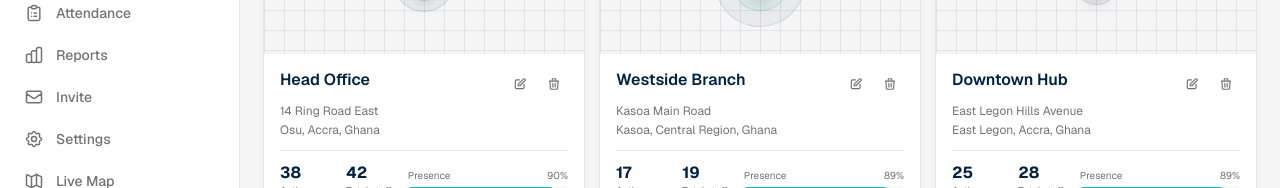
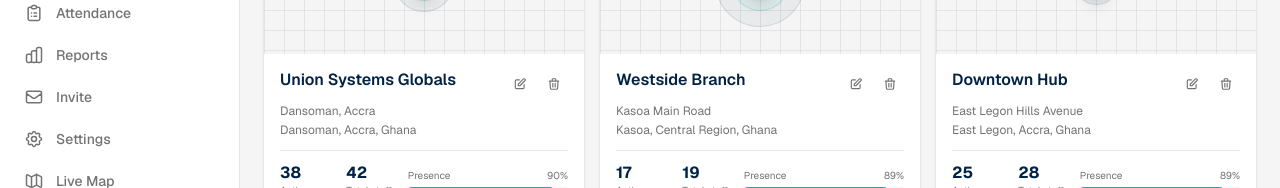
Before and after one commit to Cyrilkwashie/proximity-clocker, a Next.js app: page /dashboard/branches in a window 1280 px wide. Shown: the part 248-436 px from the top of the page. Built offline with nearby package versions, Linux system fonts and the light colour scheme.

Commit message:
feat: update branch details to reflect new location and employee data for Union Systems Globals

```diff
--- a/app/dashboard/branches/page.tsx
+++ b/app/dashboard/branches/page.tsx
@@ -27,7 +27,7 @@ type BranchEmployee = {
 };
 
 const initialBranches: Branch[] = [
-  { id: 1, name: "Head Office",     address: "14 Ring Road East",        city: "Osu, Accra",            country: "Ghana", lat: 5.5600, lng: -0.1750, radius: 100, employees: 42, active: 38, status: "active"   },
+  { id: 1, name: "Union Systems Globals", address: "Dansoman, Accra",      city: "Dansoman, Accra",       country: "Ghana", lat: 5.54940, lng: -0.23358, radius: 100, employees: 42, active: 38, status: "active"   },
   { id: 2, name: "Westside Branch", address: "Kasoa Main Road",          city: "Kasoa, Central Region", country: "Ghana", lat: 5.5187, lng: -0.4307, radius: 150, employees: 19, active: 17, status: "active"   },
   { id: 3, name: "Downtown Hub",    address: "East Legon Hills Avenue",  city: "East Legon, Accra",     country: "Ghana", lat: 5.6347, lng: -0.1483, radius: 75,  employees: 28, active: 25, status: "active"   },
   { id: 4, name: "Airport Desk",    address: "Airport City, Liberia Rd", city: "Airport Res., Accra",   country: "Ghana", lat: 5.6052, lng: -0.1668, radius: 200, employees: 13, active: 9,  status: "active"   },
--- a/app/dashboard/map/_components/MapClient.tsx
+++ b/app/dashboard/map/_components/MapClient.tsx
@@ -9,7 +9,7 @@ import "leaflet/dist/leaflet.css";
 
 // 5 branches across Greater Accra — auto-fit on load
 const branches = [
-  { id: 1, name: "Head Office",     address: "14 Ring Road East",        city: "Osu, Accra",            lat: 5.5600,  lng: -0.1750,  radius: 100, employees: 42, active: 38, status: "active"   },
+  { id: 1, name: "Union Systems Globals", address: "Dansoman, Accra",      city: "Dansoman, Accra",       lat: 5.54940, lng: -0.23358, radius: 100, employees: 42, active: 38, status: "active"   },
   { id: 2, name: "Westside Branch", address: "Kasoa Main Road",          city: "Kasoa, Central Region", lat: 5.5187,  lng: -0.4307,  radius: 150, employees: 19, active: 17, status: "active"   },
   { id: 3, name: "Downtown Hub",    address: "East Legon Hills Avenue",  city: "East Legon, Accra",     lat: 5.6347,  lng: -0.1483,  radius: 75,  employees: 28, active: 25, status: "active"   },
   { id: 4, name: "Airport Desk",    address: "Airport City, Liberia Rd", city: "Airport Res., Accra",   lat: 5.6052,  lng: -0.1668,  radius: 200, employees: 13, active: 9,  status: "active"   },
@@ -17,21 +17,21 @@ const branches = [
 ];
 
 const activePeople = [
-  // ── Head Office — Osu, Accra (5.5600, -0.1750 | r=100m) ──
-  { id: 1,  name: "Lena Vogel",       role: "HR Manager",    branch: "Head Office",     status: "late",  timeIn: "08:35 AM", lat: 5.56015, lng: -0.17485, drifted: false },
-  { id: 2,  name: "Priya Kumar",      role: "Developer",     branch: "Head Office",     status: "late",  timeIn: "09:15 AM", lat: 5.55985, lng: -0.17525, drifted: false },
-  { id: 3,  name: "Felix Nguyen",     role: "Security",      branch: "Head Office",     status: "valid", timeIn: "08:00 AM", lat: 5.56022, lng: -0.17465, drifted: false },
-  { id: 4,  name: "Rachel Kim",       role: "Operations",    branch: "Head Office",     status: "valid", timeIn: "08:10 AM", lat: 5.55992, lng: -0.17515, drifted: false },
-  { id: 5,  name: "Owen Brooks",      role: "Legal",         branch: "Head Office",     status: "valid", timeIn: "07:59 AM", lat: 5.56008, lng: -0.17492, drifted: false },
-  { id: 6,  name: "Marcus Reid",      role: "Engineer",      branch: "Head Office",     status: "valid", timeIn: "08:04 AM", lat: 5.55996, lng: -0.17505, drifted: false },
-  { id: 36, name: "Hana Mori",        role: "Accountant",    branch: "Head Office",     status: "valid", timeIn: "08:02 AM", lat: 5.56018, lng: -0.17472, drifted: false },
-  { id: 37, name: "Kwame Asante",     role: "IT Support",    branch: "Head Office",     status: "late",  timeIn: "09:08 AM", lat: 5.55978, lng: -0.17538, drifted: false },
-  { id: 38, name: "Yuki Tanaka",      role: "Admin",         branch: "Head Office",     status: "valid", timeIn: "07:55 AM", lat: 5.56003, lng: -0.17495, drifted: false },
-  { id: 39, name: "Leo Fernandes",    role: "Sales",         branch: "Head Office",     status: "valid", timeIn: "08:18 AM", lat: 5.56019, lng: -0.17470, drifted: false },
-  { id: 40, name: "Zara Ahmed",       role: "Compliance",    branch: "Head Office",     status: "late",  timeIn: "09:22 AM", lat: 5.55988, lng: -0.17520, drifted: false },
-  // Head Office — drifted
-  { id: 7,  name: "Dana Okafor",      role: "Finance",       branch: "Head Office",     status: "valid", timeIn: "07:58 AM", lat: 5.5650,  lng: -0.1680,  drifted: true  },
-  { id: 8,  name: "Tara Silva",       role: "Marketing",     branch: "Head Office",     status: "late",  timeIn: "09:20 AM", lat: 5.5542,  lng: -0.1822,  drifted: true  },
+  // ── Union Systems Globals — Dansoman, Accra (5.54940, -0.23358 | r=100m) ──
+  { id: 1,  name: "Lena Vogel",       role: "HR Manager",    branch: "Union Systems Globals", status: "late",  timeIn: "08:35 AM", lat: 5.54952, lng: -0.23345, drifted: false },
+  { id: 2,  name: "Priya Kumar",      role: "Developer",     branch: "Union Systems Globals", status: "late",  timeIn: "09:15 AM", lat: 5.54928, lng: -0.23372, drifted: false },
+  { id: 3,  name: "Felix Nguyen",     role: "Security",      branch: "Union Systems Globals", status: "valid", timeIn: "08:00 AM", lat: 5.54948, lng: -0.23342, drifted: false },
+  { id: 4,  name: "Rachel Kim",       role: "Operations",    branch: "Union Systems Globals", status: "valid", timeIn: "08:10 AM", lat: 5.54933, lng: -0.23365, drifted: false },
+  { id: 5,  name: "Owen Brooks",      role: "Legal",         branch: "Union Systems Globals", status: "valid", timeIn: "07:59 AM", lat: 5.54941, lng: -0.23354, drifted: false },
+  { id: 6,  name: "Marcus Reid",      role: "Engineer",      branch: "Union Systems Globals", status: "valid", timeIn: "08:04 AM", lat: 5.54936, lng: -0.23360, drifted: false },
+  { id: 36, name: "Hana Mori",        role: "Accountant",    branch: "Union Systems Globals", status: "valid", timeIn: "08:02 AM", lat: 5.54944, lng: -0.23344, drifted: false },
+  { id: 37, name: "Kwame Asante",     role: "IT Support",    branch: "Union Systems Globals", status: "late",  timeIn: "09:08 AM", lat: 5.54923, lng: -0.23376, drifted: false },
+  { id: 38, name: "Yuki Tanaka",      role: "Admin",         branch: "Union Systems Globals", status: "valid", timeIn: "07:55 AM", lat: 5.54939, lng: -0.23357, drifted: false },
+  { id: 39, name: "Leo Fernandes",    role: "Sales",         branch: "Union Systems Globals", status: "valid", timeIn: "08:18 AM", lat: 5.54946, lng: -0.23341, drifted: false },
+  { id: 40, name: "Zara Ahmed",       role: "Compliance",    branch: "Union Systems Globals", status: "late",  timeIn: "09:22 AM", lat: 5.54930, lng: -0.23369, drifted: false },
+  // Union Systems Globals — drifted
+  { id: 7,  name: "Dana Okafor",      role: "Finance",       branch: "Union Systems Globals", status: "valid", timeIn: "07:58 AM", lat: 5.5550,  lng: -0.2250,  drifted: true  },
+  { id: 8,  name: "Tara Silva",       role: "Marketing",     branch: "Union Systems Globals", status: "late",  timeIn: "09:20 AM", lat: 5.5430,  lng: -0.2430,  drifted: true  },
 
   // ── Westside Branch — Kasoa (5.5187, -0.4307 | r=150m) ──
   { id: 9,  name: "Sam Ford",         role: "Supervisor",    branch: "Westside Branch", status: "valid", timeIn: "07:55 AM", lat: 5.51882, lng: -0.43052, drifted: false },
@@ -89,31 +89,37 @@ const activePeople = [
   { id: 61, name: "Luca Ricci",       role: "Field Intern",  branch: "North Campus",    status: "late",  timeIn: "09:25 AM", lat: 5.6055,  lng: -0.2195,  drifted: true  },
 ];
 
-// Branches: HO=Osu  WB=Kasoa  DH=East Legon  AD=Airport Residential  NC=Achimota
+// Branches: HO=Union Systems Globals (Dansoman)  WB=Kasoa  DH=East Legon  AD=Airport Residential  NC=Achimota
 // In-transit drivers travel realistic Accra inter-area routes at road speed.
-// speed = ms per waypoint step.
+// speed = ms per waypoint step (calibrated: step distance ÷ road speed).
 const movingPeople = [
-  // Jake Warren: Osu → Tema via N2/Motorway (~30 km)
-  { id: 101, name: "Jake Warren",   role: "Delivery Driver",  branch: "Head Office",     timeIn: "08:10 AM", speed: 10000,
+  // Jake Warren: Union Systems Globals → Tema via Kaneshie / N2 Motorway (~28 km)
+  // avg step ~2.8 km, N2 highway ~60 km/h → 2.8 km ÷ 60 = 2.8 min ≈ 168 000 ms → 170 000 ms
+  { id: 101, name: "Jake Warren",   role: "Delivery Driver",  branch: "Union Systems Globals", timeIn: "08:10 AM", speed: 170000,
     route: [
-      { lat: 5.5600, lng: -0.1750 }, // Osu, Accra
-      { lat: 5.5680, lng: -0.1620 }, // Labadi / La
-      { lat: 5.5820, lng: -0.1450 }, // Teshie
-      { lat: 5.5980, lng: -0.1230 }, // Nungua
-      { lat: 5.6120, lng: -0.0950 }, // Baatsona / Spintex
-      { lat: 5.6300, lng: -0.0680 }, // Ashaiman border
-      { lat: 5.6480, lng: -0.0430 }, // Ashaiman
-      { lat: 5.6698, lng: -0.0177 }, // Tema Community 1  ← turnaround
-      { lat: 5.6480, lng: -0.0430 },
-      { lat: 5.6300, lng: -0.0680 },
-      { lat: 5.6120, lng: -0.0950 },
-      { lat: 5.5980, lng: -0.1230 },
-      { lat: 5.5820, lng: -0.1450 },
-      { lat: 5.5680, lng: -0.1620 },
+      { lat: 5.54940, lng: -0.23358 }, // Union Systems Globals, Dansoman
+      { lat: 5.55250, lng: -0.21500 }, // Kaneshie / Kwame Nkrumah Circle
+      { lat: 5.56000, lng: -0.19000 }, // La Motorway entry
+      { lat: 5.56800, lng: -0.16200 }, // Labadi / La
+      { lat: 5.58200, lng: -0.14500 }, // Teshie
+      { lat: 5.59800, lng: -0.12300 }, // Nungua
+      { lat: 5.61200, lng: -0.09500 }, // Baatsona / Spintex
+      { lat: 5.63000, lng: -0.06800 }, // Ashaiman border
+      { lat: 5.64800, lng: -0.04300 }, // Ashaiman
+      { lat: 5.66980, lng: -0.01770 }, // Tema Community 1  ← turnaround
+      { lat: 5.64800, lng: -0.04300 },
+      { lat: 5.63000, lng: -0.06800 },
+      { lat: 5.61200, lng: -0.09500 },
+      { lat: 5.59800, lng: -0.12300 },
+      { lat: 5.58200, lng: -0.14500 },
+      { lat: 5.56800, lng: -0.16200 },
+      { lat: 5.56000, lng: -0.19000 },
+      { lat: 5.55250, lng: -0.21500 },
     ] },
 
   // Rami Haddad: Kasoa → Accra Central via N1 (~30 km)
-  { id: 102, name: "Rami Haddad",   role: "Field Driver",     branch: "Westside Branch", timeIn: "08:30 AM", speed: 11000,
+  // avg step ~4.1 km, N1 ~60 km/h → 4.1 km ÷ 60 = 4.1 min ≈ 246 000 ms → 250 000 ms
+  { id: 102, name: "Rami Haddad",   role: "Field Driver",     branch: "Westside Branch", timeIn: "08:30 AM", speed: 250000,
     route: [
       { lat: 5.5187, lng: -0.4307 }, // Kasoa
       { lat: 5.5270, lng: -0.3900 }, // Weija Junction
@@ -131,8 +137,9 @@ const movingPeople = [
       { lat: 5.5270, lng: -0.3900 },
     ] },
 
-  // Omar Faris: Airport Residential → East Legon via Ring Road / Motorway (~15 km)
-  { id: 103, name: "Omar Faris",    role: "Courier",          branch: "Airport Desk",    timeIn: "09:10 AM", speed: 8000,
+  // Omar Faris: Airport Residential → East Legon via Ring Road (~8 km)
+  // avg step ~0.85 km, Ring Road ~30 km/h → 0.85 km ÷ 30 = 1.7 min ≈ 102 000 ms → 100 000 ms
+  { id: 103, name: "Omar Faris",    role: "Courier",          branch: "Airport Desk",    timeIn: "09:10 AM", speed: 100000,
     route: [
       { lat: 5.6052, lng: -0.1668 }, // Airport Residential
       { lat: 5.6100, lng: -0.1580 }, // Cantonments
@@ -146,8 +153,9 @@ const movingPeople = [
       { lat: 5.6100, lng: -0.1580 },
     ] },
 
-  // Mia Larsson: East Legon → Achimota via Tetteh Quarshie / Ring Road (~18 km)
-  { id: 104, name: "Mia Larsson",   role: "Field Agent",      branch: "Westside Branch", timeIn: "09:05 AM", speed: 9000,
+  // Mia Larsson: East Legon → Achimota via Tetteh Quarshie / Ring Road (~11 km)
+  // avg step ~1.83 km, Ring Road ~35 km/h → 1.83 km ÷ 35 = 3.1 min ≈ 190 000 ms
+  { id: 104, name: "Mia Larsson",   role: "Field Agent",      branch: "Westside Branch", timeIn: "09:05 AM", speed: 190000,
     route: [
       { lat: 5.6347, lng: -0.1483 }, // East Legon
       { lat: 5.6305, lng: -0.1680 }, // Tetteh Quarshie roundabout
@@ -161,8 +169,9 @@ const movingPeople = [
       { lat: 5.6305, lng: -0.1680 },
     ] },
 
-  // Derek Shaw: Achimota → Kasoa via Odorkor / N1 (~40 km)
-  { id: 105, name: "Derek Shaw",    role: "Site Coordinator", branch: "North Campus",    timeIn: "09:20 AM", speed: 12000,
+  // Derek Shaw: Achimota → Kasoa via Odorkor / N1 (~35 km)
+  // avg step ~3.7 km, N1 ~60 km/h → 3.7 km ÷ 60 = 3.7 min ≈ 222 000 ms → 220 000 ms
+  { id: 105, name: "Derek Shaw",    role: "Site Coordinator", branch: "North Campus",    timeIn: "09:20 AM", speed: 220000,
     route: [
       { lat: 5.6101, lng: -0.2268 }, // Achimota
       { lat: 5.5950, lng: -0.2420 }, // Lapaz / Ofankor
```
